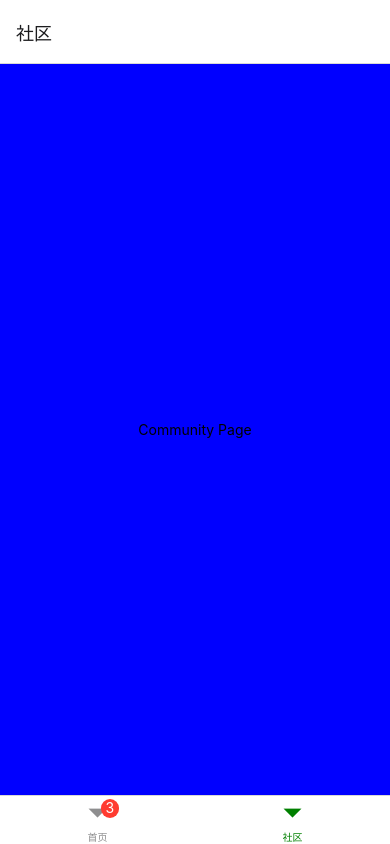
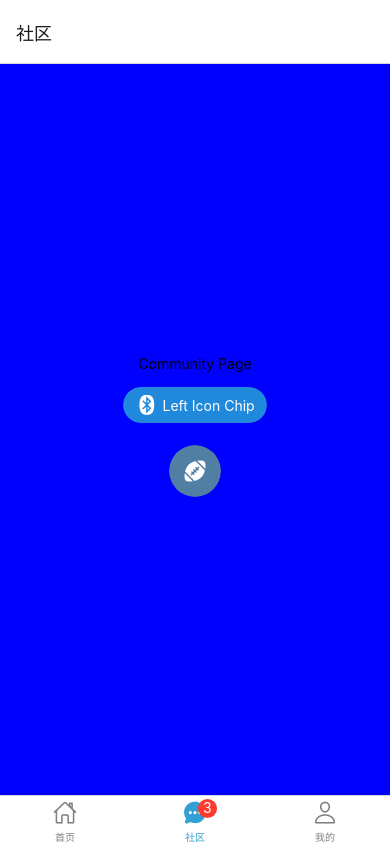
Before and after one commit to Mr-MadMan/bn-community-app, a React Native app: screen /Community in a window 390 px wide. Built offline with nearby package versions, Linux system fonts and the light colour scheme; no server answers.

Commit message:
feat: 增添UI测试

```diff
--- a/App.js
+++ b/App.js
@@ -1,26 +1,27 @@
-import { StatusBar } from 'expo-status-bar';
-import { useState, useCallback, useEffect } from 'react';
-import { StyleSheet, Text, View, Switch, ScrollView, RefreshControl } from 'react-native';
+import { StatusBar } from 'expo-status-bar'
+import { useState, useCallback, useEffect } from 'react'
+import { StyleSheet, Text, View, Switch, ScrollView, RefreshControl } from 'react-native'
 // import { SafeAreaProvider, SafeAreaView } from 'react-native-safe-area-context';
-import { WebView } from 'react-native-webview';
+// import { WebView } from 'react-native-webview'
 // import BottomBar from './components/BottomBar.js'
-import { createBottomTabNavigator } from '@react-navigation/bottom-tabs';
-import { NavigationContainer } from '@react-navigation/native';
-import { createNativeStackNavigator } from '@react-navigation/native-stack';
-import Home from './views/home/index.js';
-import Community from './views/community/index.js';
+import { createBottomTabNavigator } from '@react-navigation/bottom-tabs'
+import { NavigationContainer } from '@react-navigation/native'
+import { createNativeStackNavigator } from '@react-navigation/native-stack'
+import Home from './views/home/index.js'
+import Community from './views/community/index.js'
 import Detail from './views/detail/index.js'
-import { Button } from '@rneui/base';
-import { getProducts } from './request/api.js';
+import My from './views/my/index.js'
+import { Button } from '@rneui/base'
+import { getProducts } from './request/api.js'
+import { Icon } from '@rneui/themed'
 
-const Tab = createBottomTabNavigator();
-const Stack = createNativeStackNavigator();
-
+const Tab = createBottomTabNavigator()
+const Stack = createNativeStackNavigator()
 
 const wait = (timeout) => {
   return new Promise(resolve => {
-    setTimeout(resolve, timeout);
-  });
+    setTimeout(resolve, timeout)
+  })
 }
 
 const styles = StyleSheet.create({
@@ -35,68 +36,50 @@ const styles = StyleSheet.create({
     flexDirection: 'row',
     flex: 0.1,
     width: '100%',
-    backgroundColor: "#cfcfcf"
+    backgroundColor: '#cfcfcf'
   }
-});
+})
 
 function HomeTabs() {
   return (
-    <Tab.Navigator >
-      <Tab.Screen name="Home" component={Home} options={{ title: '首页', tabBarBadge: 3, tabBarActiveTintColor: 'green' }} />
-      <Tab.Screen name="Community" component={Community} options={{ title: '社区', tabBarActiveTintColor: 'green' }} />
+    <Tab.Navigator screenOptions={({ route }) => ({
+      tabBarIcon: ({ focused, color, size }) => {
+        let iconName
+
+        if (route.name === 'Home') {
+          iconName = focused
+            ? 'home'
+            : 'home-outline'
+        } else if (route.name === 'Community') {
+          iconName = focused ? 'chatbubble-ellipses' : 'chatbubble-ellipses-outline'
+        } else if (route.name === 'My') {
+          iconName = focused ? 'md-person' : 'md-person-outline'
+        }
+
+        // You can return any component that you like here!
+        return <Icon name={iconName} type='ionicon' size={size} color={color} />
+      },
+      tabBarActiveTintColor: '#33a0d3',
+      tabBarInactiveTintColor: 'gray',
+    })}>
+      <Tab.Screen name="Home" component={Home} options={{ title: '首页' }} />
+      <Tab.Screen name="Community" component={Community} options={{ title: '社区', tabBarBadge: 3 }} />
+      <Tab.Screen name="My" component={My} options={{ title: '我的' }} />
     </Tab.Navigator>
-  );
+  )
 }
 
-// function backButo(params) {
-
-// }
-
 export default function App() {
-  const postData = async () => {
-    const dateObj = new Date()
-    const response = await fetch("https://rn-request-default-rtdb.europe-west1.firebasedatabase.app/products.json", {
-      method: 'POST',
-      headers: {
-        'Content-Type': 'application/json'
-      },
-      body: JSON.stringify({
-        id: 1,
-        name: '贴纸',
-        price: 20,
-        createTime: `${dateObj.getHours()}:${dateObj.getMinutes()}:${dateObj.getSeconds()}`
-      })
-    }).then(res => res.json())
-    console.log(response.name);
-  };
-
-  const getData = async () => {
-    const response = await fetch("https://rn-request-default-rtdb.europe-west1.firebasedatabase.app/products.json", {
-      method: 'GET',
-      headers: {
-        'Content-Type': 'application/json'
-      }
-    }).then(res => res.json())
-    console.log(response);
-  };
-
-  const [isEnabled, setIsEnabled] = useState(false)
-  const [refreshing, setRefreshing] = useState(false)
-
   useEffect(() => {
     getProducts().then(res => {
-      console.log(res);
-    });
-  }, []);
-
-  const toggleSwitch = () => setIsEnabled(status => !status);
+      console.log(res)
+    })
+  }, [])
 
   const onRefresh = useCallback(() => {
-    setRefreshing(true);
-    wait(2000).then(() => setRefreshing(false));
-  }, []);
-
-  // const insets = useSafeAreaInsets();
+    setRefreshing(true)
+    wait(2000).then(() => setRefreshing(false))
+  }, [])
 
   return (
     // <SafeAreaProvider>
@@ -137,5 +120,5 @@ export default function App() {
         })} />
       </Stack.Navigator>
     </NavigationContainer>
-  );
+  )
 }
--- a/package.json
+++ b/package.json
@@ -26,7 +26,9 @@
     "react-native-webview": "^11.26.0"
   },
   "devDependencies": {
-    "@babel/core": "^7.20.0"
+    "@babel/core": "^7.20.0",
+    "@babel/eslint-parser": "^7.12.16",
+    "eslint": "^7.32.0"
   },
   "private": true
 }
--- a/views/community/index.js
+++ b/views/community/index.js
@@ -1,4 +1,5 @@
-import { StyleSheet, View, Text } from "react-native";
+import { StyleSheet, View, Text } from 'react-native'
+import { Chip, Icon } from '@rneui/themed'
 
 export default function Community() {
   const styles = StyleSheet.create({
@@ -8,12 +9,29 @@ export default function Community() {
       justifyContent: 'center',
       alignItems: 'center',
     }
-  });
+  })
 
 
   return (
     <View style={styles.container}>
       <Text>Community Page</Text>
+
+      <Chip
+        title="Left Icon Chip"
+        icon={{
+          name: 'bluetooth',
+          type: 'font-awesome',
+          size: 20,
+          color: 'white',
+        }}
+        containerStyle={{ marginVertical: 15 }}
+      />
+      <Icon
+        reverse
+        name='ios-american-football'
+        type='ionicon'
+        color='#517fa4'
+      />
     </View>
   )
 }
--- a/views/detail/index.js
+++ b/views/detail/index.js
@@ -1,4 +1,4 @@
-import { StyleSheet, View, Text } from "react-native";
+import { StyleSheet, View, Text } from 'react-native'
 
 export default function Community() {
   const styles = StyleSheet.create({
@@ -8,7 +8,7 @@ export default function Community() {
       justifyContent: 'center',
       alignItems: 'center',
     }
-  });
+  })
 
   return (
     <View style={styles.container}>
--- a/views/home/index.js
+++ b/views/home/index.js
@@ -1,8 +1,5 @@
-import { Button } from '@rneui/base';
-import { StyleSheet, View, Text } from 'react-native';
-import Detail from '../detail/index.js'
-import { createNativeStackNavigator } from '@react-navigation/native-stack';
-const Stack = createNativeStackNavigator();
+import { Button } from '@rneui/base'
+import { StyleSheet, View } from 'react-native'
 
 export default function Home({ navigation }) {
   const styles = StyleSheet.create({
@@ -12,7 +9,7 @@ export default function Home({ navigation }) {
       justifyContent: 'center',
       alignItems: 'center',
     }
-  });
+  })
 
   return (
     <View style={styles.container}>
--- /dev/null
+++ b/views/my/index.js
@@ -0,0 +1,36 @@
+import { Avatar, Text } from '@rneui/themed'
+import { StyleSheet, View } from 'react-native'
+
+
+export default function My() {
+  const styles = StyleSheet.create({
+    container: {
+      flex: 1,
+      // backgroundColor: '#',
+    },
+    userWrap: {
+      padding: 20,
+      flexDirection: 'row',
+      alignItems: 'center'
+    },
+    userName: {
+      marginLeft: 20,
+      color: '#fff',
+      fontSize: 26,
+      fontWeight: 600
+    }
+  })
+
+  return (
+    <View style={styles.container}>
+      <View style={styles.userWrap}>
+        <Avatar size={64} rounded source={{ uri: 'https://cdn.pixabay.com/photo/2019/11/03/20/11/portrait-4599553__340.jpg' }} />
+        <Text style={styles.userName}>name</Text>
+      </View>
+
+      <View>
+
+      </View>
+    </View>
+  )
+}
```
Also changed, not shown: react-native.config.js (added, +9 -0 lines), .eslintrc.js (added), views/chat/index.js (added), 1 other file (tests, documents, lock files or other folders).
